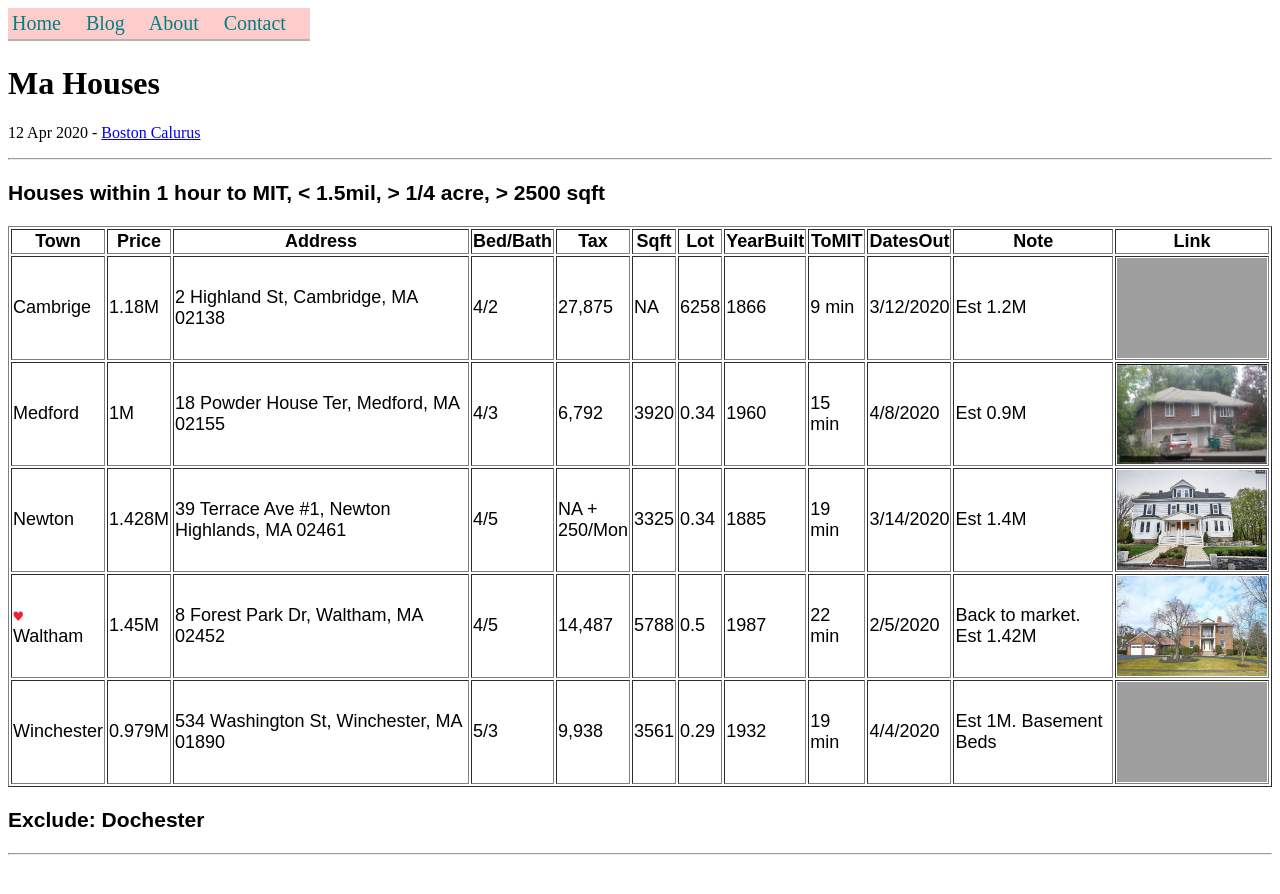
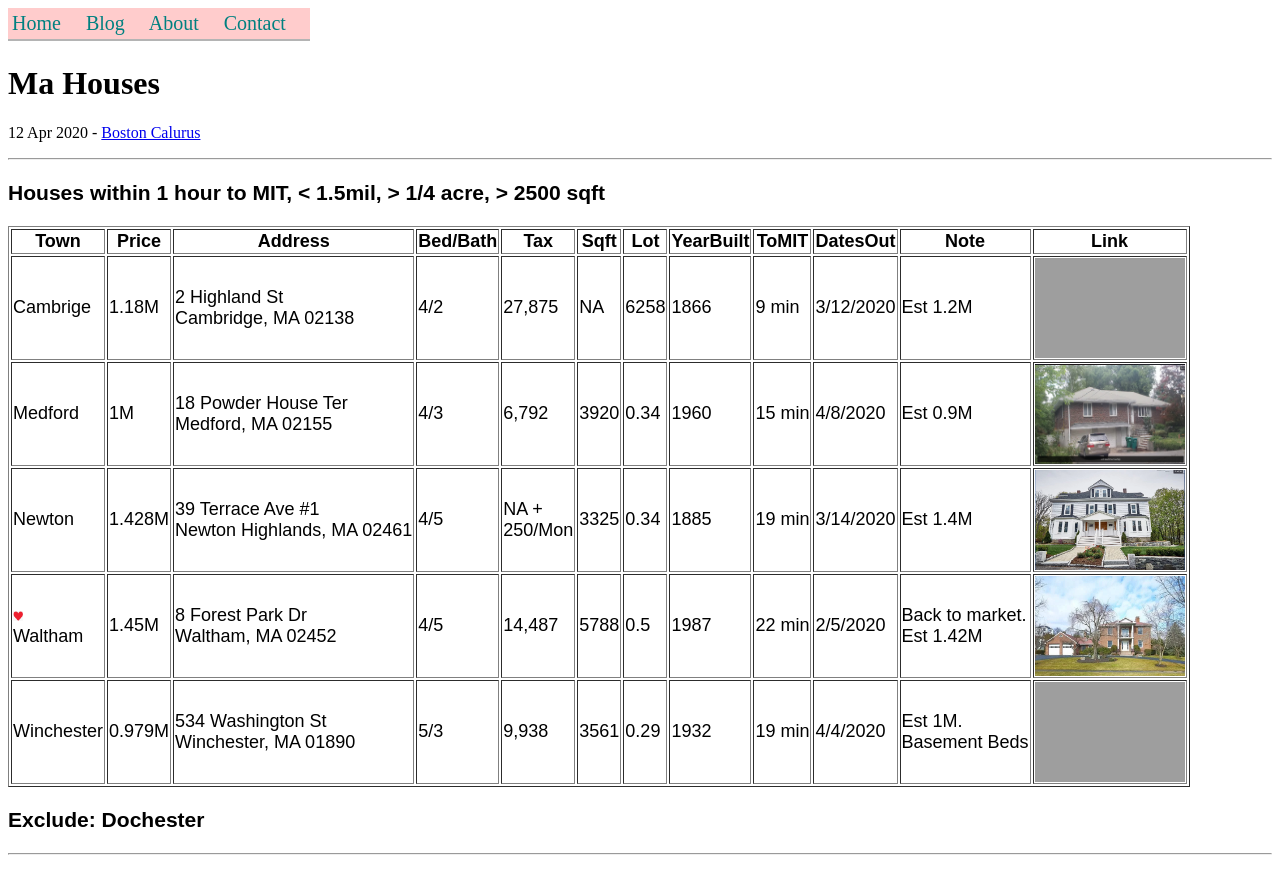
Before and after one commit to fianatec/fianatec.github.io, a Jekyll site: the page built from _posts/2020-04-12-MA-Houses.md, in a window 1280 px wide. Shown: the top 894 px of the page. Built offline with Jekyll 4.4.1, drawn with Linux system fonts in a browser that asks for light colours; grey boxes are pictures that could not be loaded.

```diff
--- a/_posts/2020-04-12-MA-Houses.md
+++ b/_posts/2020-04-12-MA-Houses.md
@@ -22,7 +22,7 @@ author: boscal
 <tr>
 <td>Cambrige</td>
 <td>1.18M</td>
-<td>2 Highland St, Cambridge, MA 02138</td>
+<td>2 Highland St<br>Cambridge, MA 02138</td>
 <td>4/2</td>
 <td>27,875</td>
 <td>NA</td>
@@ -38,7 +38,7 @@ author: boscal
 <tr>
 <td>Medford</td>
 <td>1M</td>
-<td>18 Powder House Ter, Medford, MA 02155</td>
+<td>18 Powder House Ter<br>Medford, MA 02155</td>
 <td>4/3</td>
 <td>6,792</td>
 <td>3920</td>
@@ -53,7 +53,7 @@ author: boscal
 <tr>
 <td>Newton</td>
 <td>1.428M</td>
-<td>39 Terrace Ave #1, Newton Highlands, MA 02461</td>
+<td>39 Terrace Ave #1<br>Newton Highlands, MA 02461</td>
 <td>4/5</td>
 <td>NA + <br>250/Mon</td>
 <td>3325</td>
@@ -68,7 +68,7 @@ author: boscal
 <tr>
 <td><img src="/assets/images/like.png" width="10" height="10"/><br>Waltham</td>
 <td>1.45M</td>
-<td>8 Forest Park Dr, Waltham, MA 02452</td>
+<td>8 Forest Park Dr<br>Waltham, MA 02452</td>
 <td>4/5</td>
 <td>14,487</td>
 <td>5788</td>
@@ -76,14 +76,14 @@ author: boscal
 <td>1987</td>
 <td>22 min</td>
 <td>2/5/2020</td>
-<td>Back to market. <br>Est 1.42M</td>
+<td>Back to market.<br>Est 1.42M</td>
 <td><a href="https://www.zillow.com/homedetails/8-Forest-Park-Dr-Waltham-MA-02452/56540381_zpid/" target="_blank"><img src="/assets/images/Waltham_8ForestParkDr.png" width="150" height="100"></a></td>
 </tr>
 
 <tr>
 <td>Winchester</td>
 <td>0.979M</td>
-<td>534 Washington St, Winchester, MA 01890</td>
+<td>534 Washington St<br>Winchester, MA 01890</td>
 <td>5/3</td>
 <td>9,938</td>
 <td>3561</td>
@@ -91,7 +91,7 @@ author: boscal
 <td>1932</td>
 <td>19 min</td>
 <td>4/4/2020</td>
-<td>Est 1M. Basement Beds</td>
+<td>Est 1M.<br>Basement Beds</td>
 <td><a href="https://www.zillow.com/homedetails/534-Washington-St-Winchester-MA-01890/56379003_zpid/" target="_blank"><img src="/assets/images/Winchester_534WashingtonSt.png" width="150" height="100"></a></td>
 </tr>
 
```
